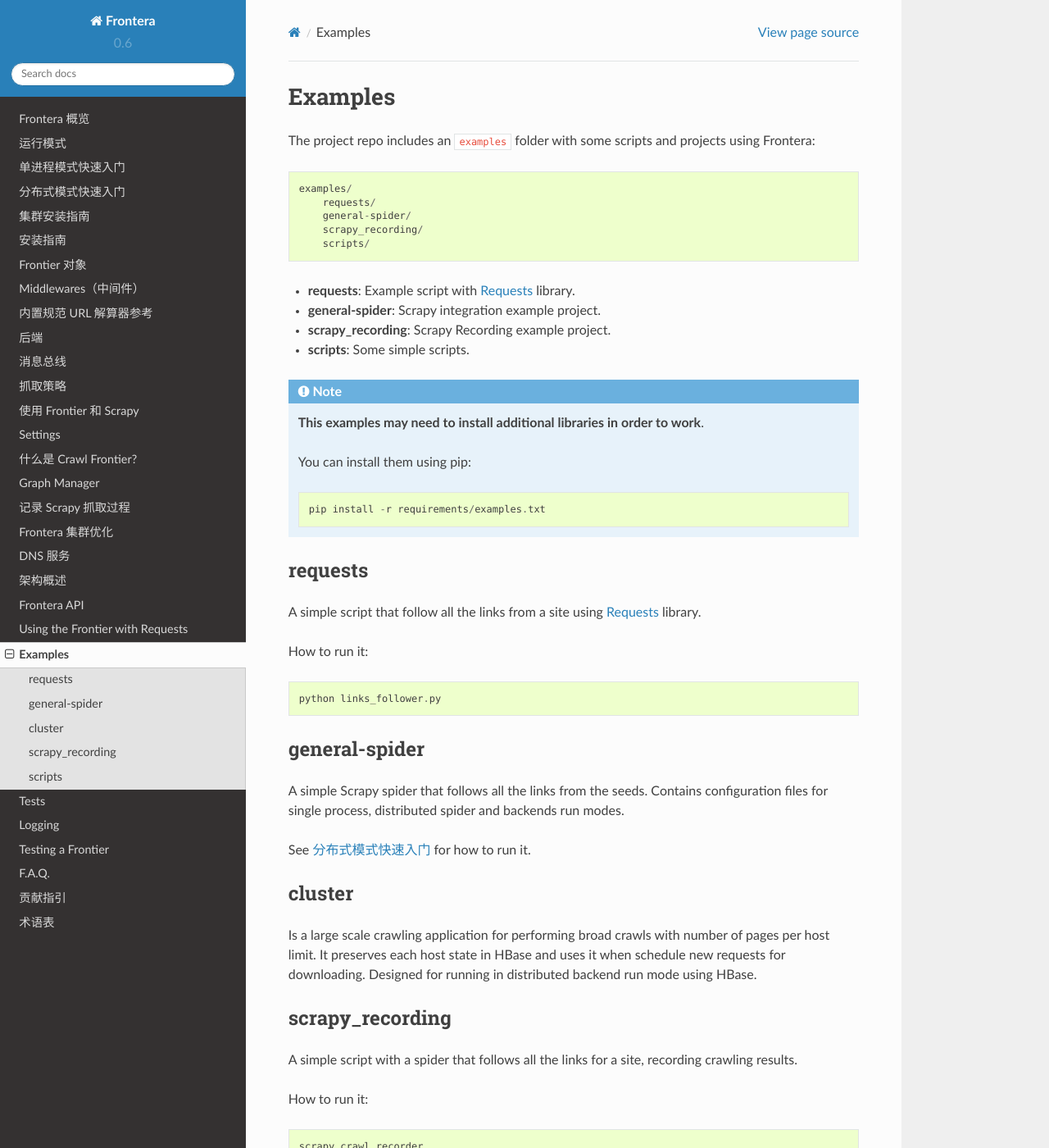
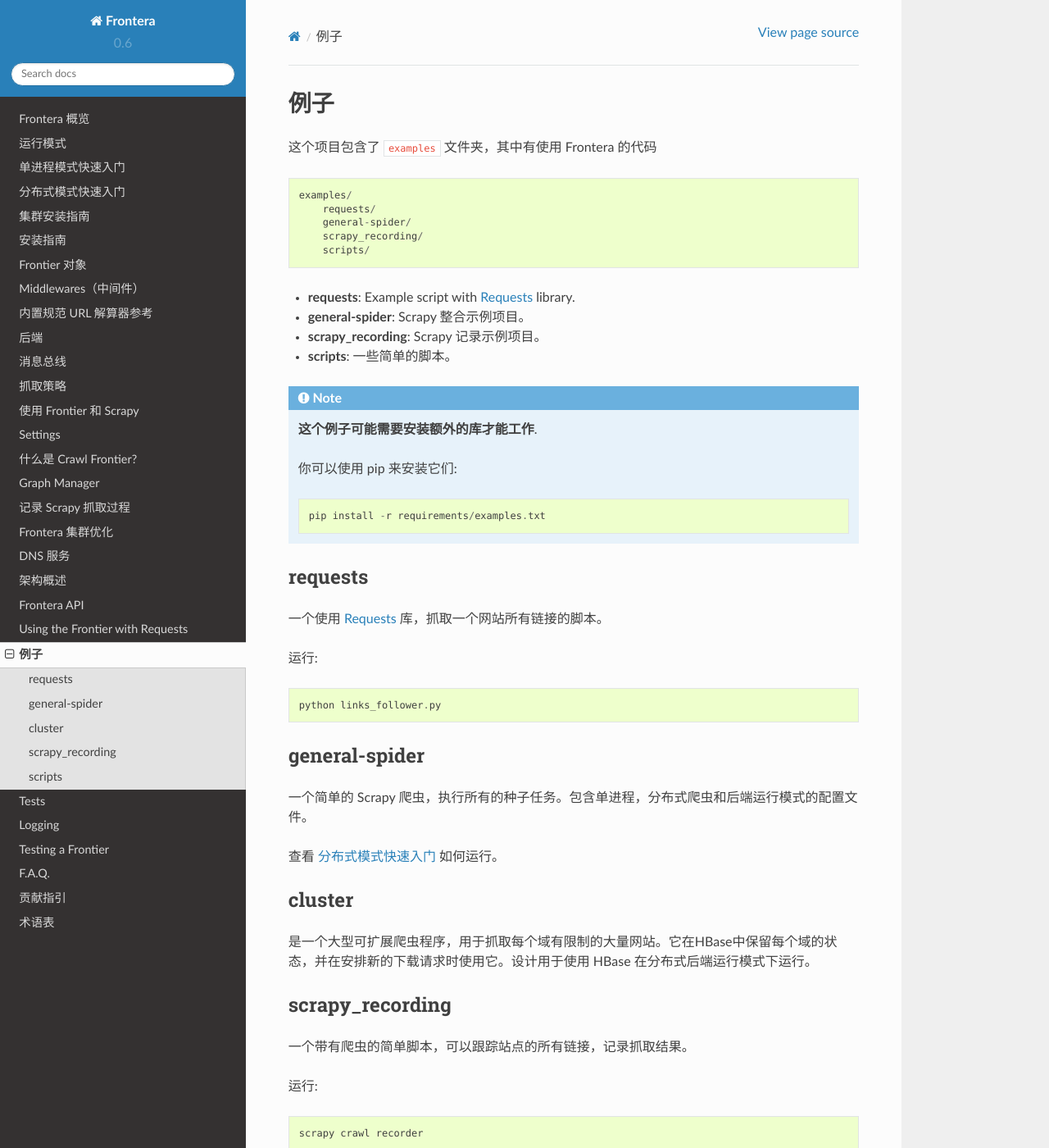
Before and after one commit to xsren/frontera-docs-zh_CN, a Sphinx documentation site: the page built from docs/source/topics/examples.rst, in a window 1280 px wide and 1400 px high. Shown: the whole window at 82% size. Built offline with Sphinx 7.4.7 and the Read the Docs theme 2.0.0, drawn with Linux system fonts in a browser that asks for light colours; some of the changed text lies outside the part shown.

Commit message:
finish example.rst

```diff
--- a/docs/source/topics/examples.rst
+++ b/docs/source/topics/examples.rst
@@ -1,8 +1,8 @@
 ========
-Examples
+例子
 ========
 
-The project repo includes an ``examples`` folder with some scripts and projects using Frontera::
+这个项目包含了 ``examples`` 文件夹，其中有使用 Frontera 的代码 ::
 
     examples/
         requests/
@@ -12,15 +12,15 @@
 
 
 - **requests**: Example script with `Requests`_ library.
-- **general-spider**: Scrapy integration example project.
-- **scrapy_recording**: Scrapy Recording example project.
-- **scripts**: Some simple scripts.
+- **general-spider**: Scrapy 整合示例项目。
+- **scrapy_recording**: Scrapy 记录示例项目。
+- **scripts**: 一些简单的脚本。
 
 .. note::
 
-    **This examples may need to install additional libraries in order to work**.
+    **这个例子可能需要安装额外的库才能工作**.
 
-    You can install them using pip::
+    你可以使用 pip 来安装它们::
 
 
         pip install -r requirements/examples.txt
@@ -29,9 +29,9 @@
 requests
 ========
 
-A simple script that follow all the links from a site using `Requests`_ library.
+一个使用 `Requests`_ 库，抓取一个网站所有链接的脚本。
 
-How to run it::
+运行::
 
     python links_follower.py
 
@@ -39,25 +39,21 @@
 general-spider
 ==============
 
-A simple Scrapy spider that follows all the links from the seeds. Contains configuration files for single process,
-distributed spider and backends run modes.
+一个简单的 Scrapy 爬虫，执行所有的种子任务。包含单进程，分布式爬虫和后端运行模式的配置文件。
 
-See :doc:`quick-start-distributed` for how to run it.
+查看 :doc:`quick-start-distributed` 如何运行。
 
 cluster
 =======
 
-Is a large scale crawling application for performing broad crawls with number of pages per host limit. It preserves
-each host state in HBase and uses it when schedule new requests for downloading. Designed for running in distributed
-backend run mode using HBase.
-
+是一个大型可扩展爬虫程序，用于抓取每个域有限制的大量网站。它在HBase中保留每个域的状态，并在安排新的下载请求时使用它。设计用于使用 HBase 在分布式后端运行模式下运行。
 
 scrapy_recording
 ================
 
-A simple script with a spider that follows all the links for a site, recording crawling results.
+一个带有爬虫的简单脚本，可以跟踪站点的所有链接，记录抓取结果。
 
-How to run it::
+运行::
 
     scrapy crawl recorder
 
@@ -65,7 +61,7 @@
 scripts
 =======
 
-Some sample scripts on how to use different frontier components.
+一些关于如何使用不同 frontier 组件的示例脚本。
 
 
 .. _Requests: http://docs.python-requests.org/en/latest/
```
